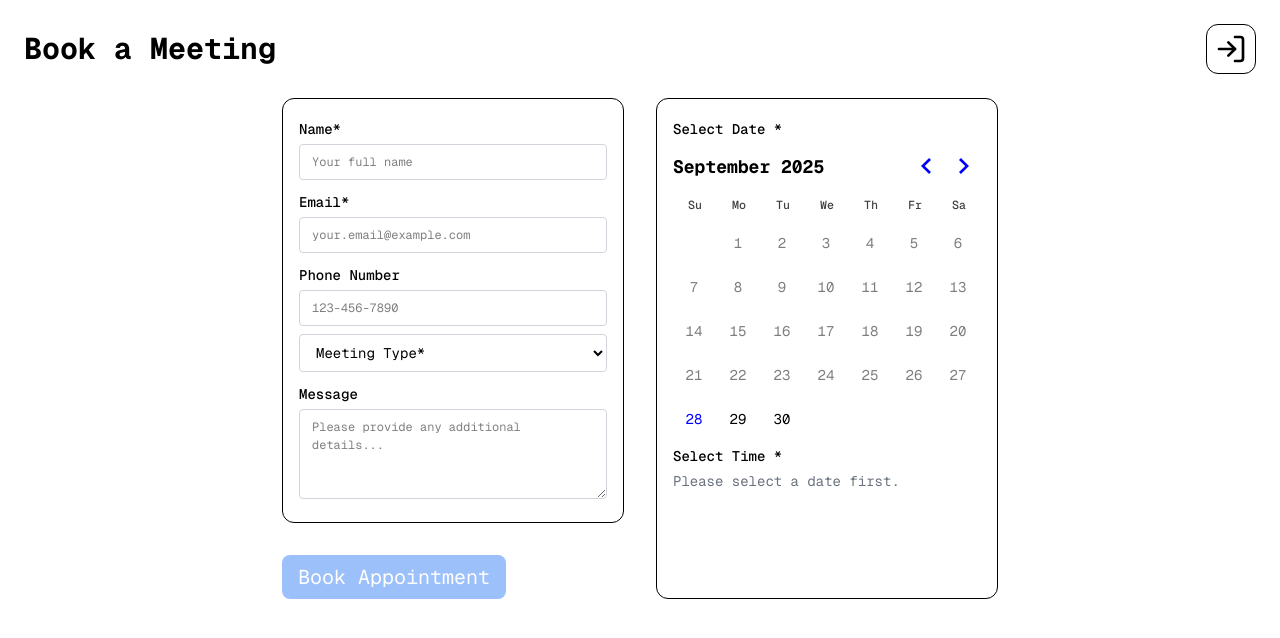
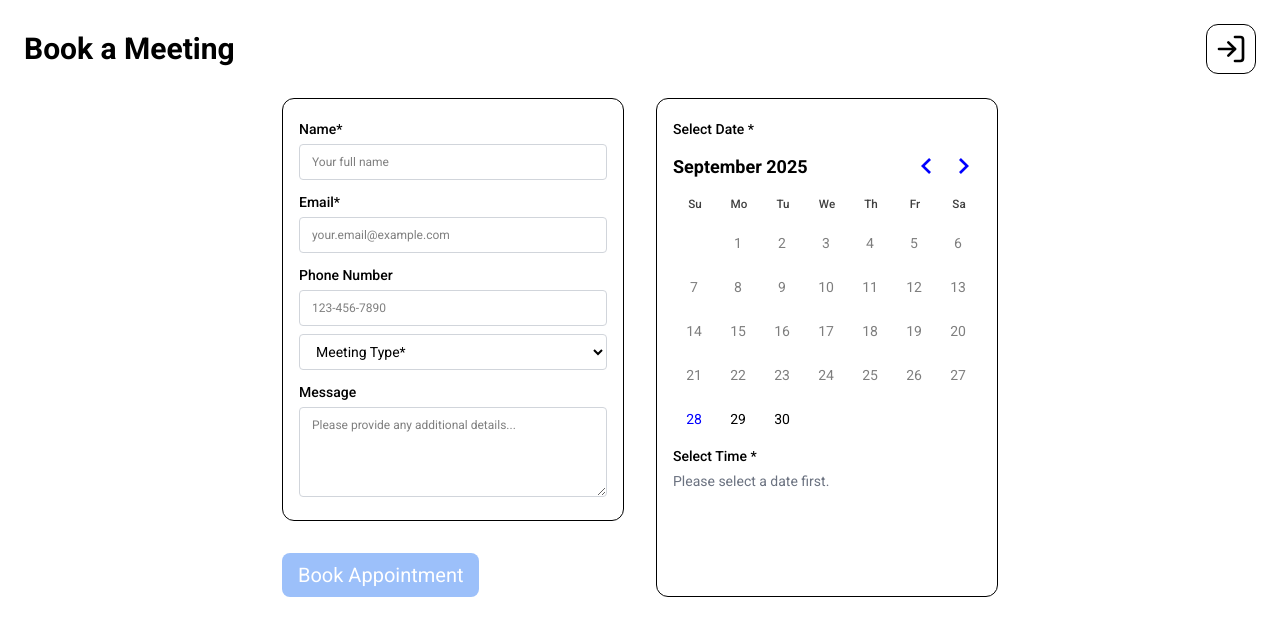
Before and after one commit to csam15/Google-Calendar-Booking, a Next.js app: page /book in a window 1280 px wide. Shown: the top 638 px of the page. Built offline with nearby package versions, Linux system fonts and the light colour scheme.

Commit message:
updated default font to roboto

```diff
--- a/app/book/page.tsx
+++ b/app/book/page.tsx
@@ -1,13 +1,21 @@
 import LoginButton from "@/components/LoginButton";
 import BookingForm from "../../components/BookingForm";
+import type { Metadata } from "next";
 import { siteConfig } from "@/config/site";
+
+export const metadata: Metadata = {
+  title: siteConfig.siteName,
+  description: siteConfig.siteDescription,
+};
 
 export default function Book() {
   return (
     <>
       <div className="flex flex-col items-center w-full p-4 ">
         <div className="w-full flex justify-between items-center p-2">
-          <h1 className="font-bold text-2xl md:text-3xl">{siteConfig.text.booking.pageTitle}</h1>
+          <h1 className="font-bold text-2xl md:text-3xl">
+            {siteConfig.text.booking.pageTitle}
+          </h1>
           <LoginButton />
         </div>
         <div className="p-4">
--- a/app/globals.css
+++ b/app/globals.css
@@ -3,8 +3,7 @@
 @theme inline {
   --color-background: var(--background);
   --color-foreground: var(--foreground);
-  --font-sans: var(--font-geist-sans);
-  --font-mono: var(--font-geist-mono);
+  --font-roboto: var(--font-roboto-sans);
 
   /*
    * BRAND COLORS - Edit these to customize your app's look
--- a/app/layout.tsx
+++ b/app/layout.tsx
@@ -1,21 +1,16 @@
 import type { Metadata } from "next";
-import { Geist, Geist_Mono } from "next/font/google";
+import { Roboto } from "next/font/google";
 import "./globals.css";
-import { siteConfig } from "@/config/site";
 
-const geistSans = Geist({
-  variable: "--font-geist-sans",
+const robotoSans = Roboto({
+  variable: "--font-roboto-sans",
   subsets: ["latin"],
-});
-
-const geistMono = Geist_Mono({
-  variable: "--font-geist-mono",
-  subsets: ["latin"],
+  weight: ["400", "500", "700"],
 });
 
 export const metadata: Metadata = {
-  title: siteConfig.siteName,
-  description: siteConfig.siteDescription,
+  title: "Name of your site",
+  description: "Description of your website or web apps homepage",
 };
 
 export default function RootLayout({
@@ -26,7 +21,7 @@ export default function RootLayout({
   return (
     <html lang="en">
       <body
-        className={`${geistSans.variable} ${geistMono.variable} antialiased font-mono`}
+        className={`${robotoSans.variable} antialiased font-roboto`}
       >
         {children}
       </body>
```
